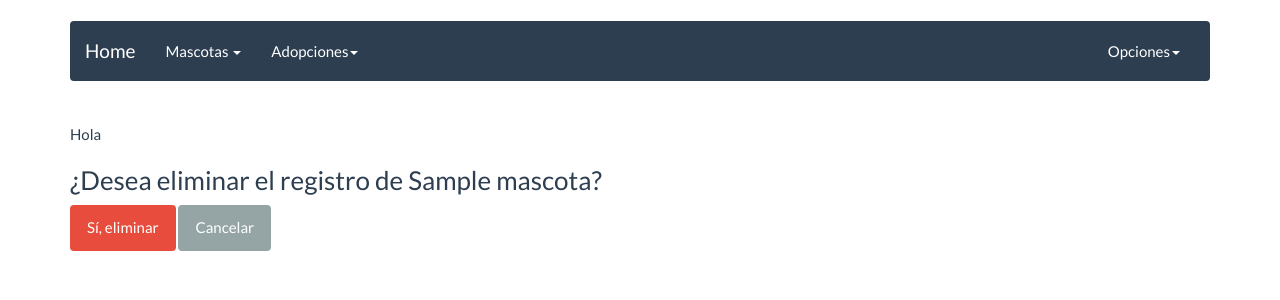
After one commit to gbalejandro/databasedjango, a Django app: template DataBaseProject/templates/mascota/mascota_delete.html in a window 1280 px wide. The commit adds this page. Shown: the top 300 px of the page. Run offline with Django 3.2, Linux system fonts and the light colour scheme; the template is opened without the code that fills it: most values are stand-ins (such as "Sample title", 1, 10 or a date in 2020); some libraries are stand-ins or nearby versions.

Commit message:
Se agregan funciones para editar y borrar.

```diff
--- a/DataBaseProject/apps/adopcion/models.py
+++ b/DataBaseProject/apps/adopcion/models.py
@@ -10,4 +10,4 @@
     domicilio = models.TextField()
 
     def __str__(self):
-        return '{} {}'.format(self.nombre, self.nombre)
+        return '{} {}'.format(self.nombre, self.apellidos)
--- a/DataBaseProject/apps/mascota/urls.py
+++ b/DataBaseProject/apps/mascota/urls.py
@@ -1,9 +1,11 @@
 from django.conf.urls import url, include
 
-from apps.mascota.views import index, mascota_view, mascota_list
+from apps.mascota.views import index, mascota_view, mascota_list, mascota_edit, mascota_delete
 
 urlpatterns = [
     url(r'^$', index, name='index'),
     url(r'^nuevo$', mascota_view, name='mascota_crear'),
     url(r'^listar$', mascota_list, name='mascota_listar'),
+    url(r'^editar/(?P<id_mascota>\d+)/$', mascota_edit, name='mascota_editar'),
+    url(r'^eliminar/(?P<id_mascota>\d+)/$', mascota_delete, name='mascota_eliminar'),
 ]
--- /dev/null
+++ b/DataBaseProject/templates/mascota/mascota_delete.html
@@ -0,0 +1,11 @@
+{% extends 'base/base.html' %}
+
+{% block content %}
+<form method="post">
+    {% csrf_token %}
+    <h3>¿Desea eliminar el registro de {{ mascota.nombre }}?</h3>
+
+    <button class="btn btn-danger" type="submit">Sí, eliminar</button>
+    <a class="btn btn-default" href="{% url 'mascota:mascota_listar' %}">Cancelar</a>
+</form>
+{% endblock %}
--- a/DataBaseProject/templates/mascota/mascota_list.html
+++ b/DataBaseProject/templates/mascota/mascota_list.html
@@ -11,6 +11,7 @@
 			<td>Edad</td>
 			<td>Fecha de Rescate</td>
 			<td>Adoptante</td>
+            <td>Acciones</td>
 		</tr>
 
 	</thead>
@@ -24,6 +25,10 @@
 			<td>{{ mascota.edad_aproximada }}</td>
 			<td>{{ mascota.fecha_rescate }}</td>
 			<td>{{ mascota.persona.nombre }} {{ mascota.persona.apellidos }}</td>
+            <td>
+                <a class="btn btn-primary" href="{% url 'mascota:mascota_editar' mascota.id %}">Editar</a>
+                <a class="btn btn-danger" href="{% url 'mascota:mascota_eliminar' mascota.id %}">Eliminar</a>
+            </td>
 		</tr>
         {% endfor %}
 
```
Also changed, not shown: DataBaseProject/apps/mascota/views.py (+21 -1 lines), 1 other file.
